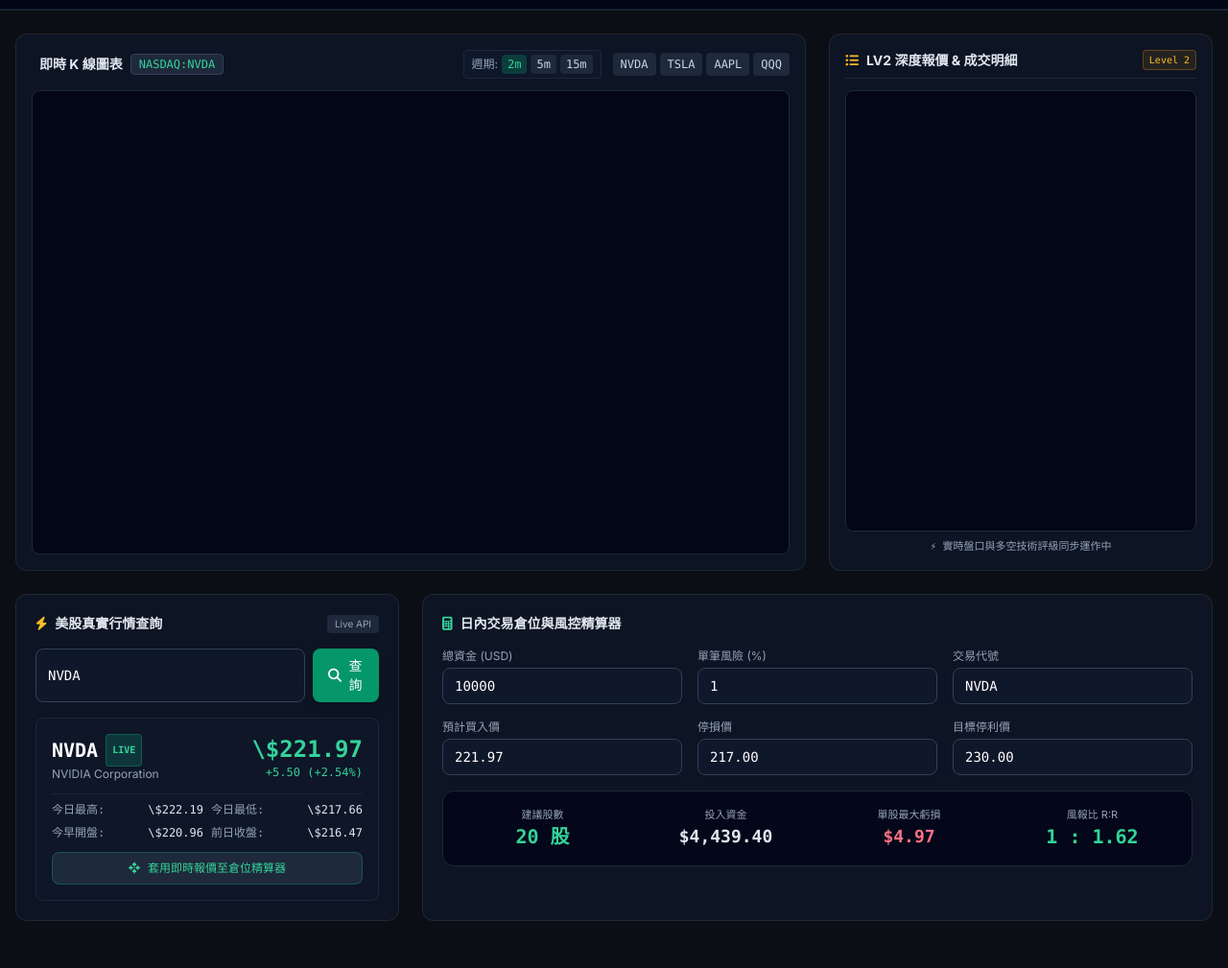
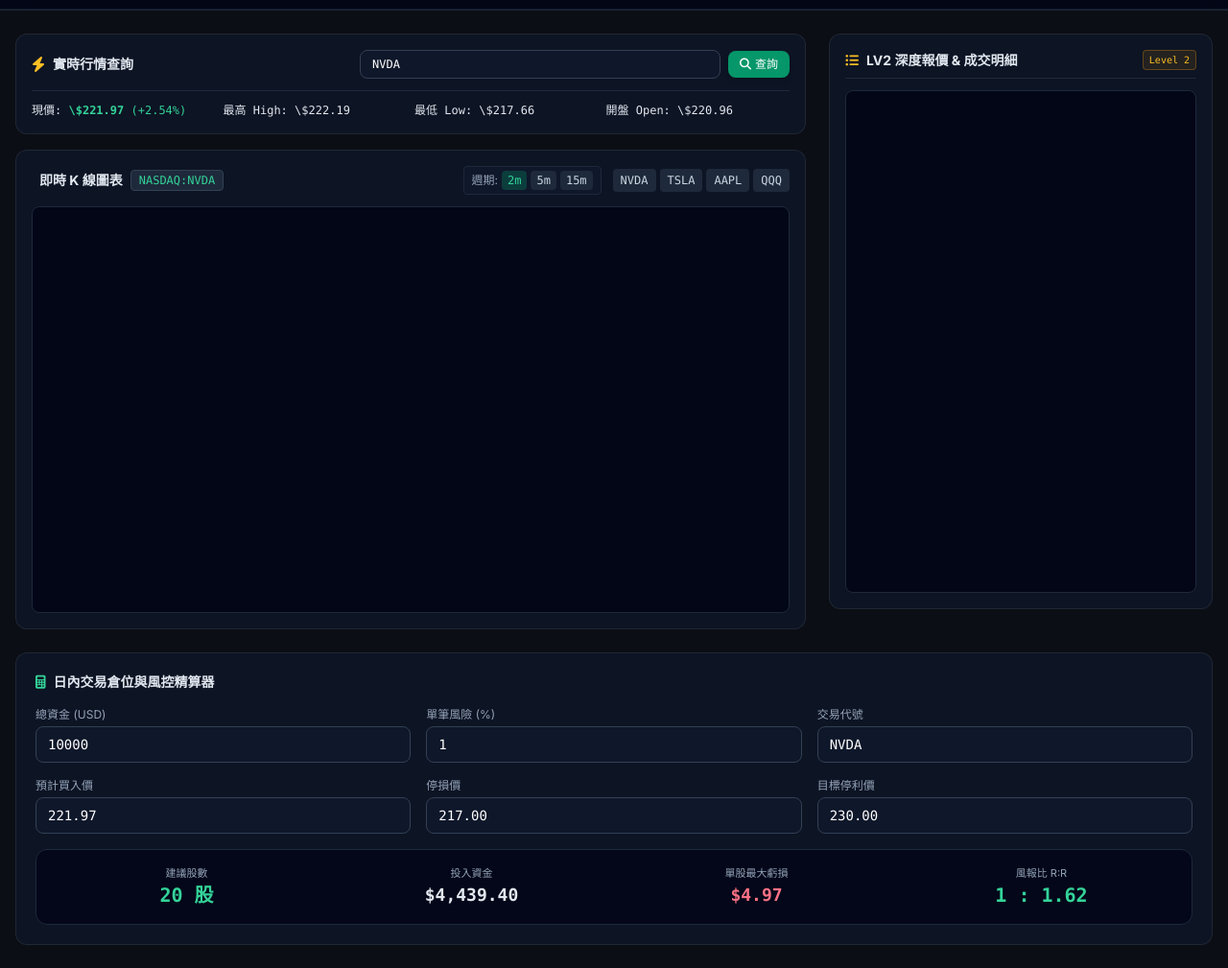
Before and after one commit to lochikeung1214-star/Day-trader, a plain HTML site: page index.html in a window 1280 px wide. Shown: the part 61-1070 px from the top of the page at 96% size. Before the commit the page ends 1045 px from the top, so only its background shows below. Drawn offline with nearby package versions, Linux system fonts and the light colour scheme; a script that the page names is missing; some icons are missing.

Commit message:
Lck index.html

```diff
--- a/index.html
+++ b/index.html
@@ -34,7 +34,7 @@
                         <h1 class="font-bold text-xl tracking-wide text-white">LCK 美股 DAY TRADE WEB</h1>
                         <span class="px-2 py-0.5 text-xs font-mono font-semibold bg-emerald-500/20 text-emerald-400 border border-emerald-500/40 rounded-full animate-pulse">REAL-TIME LIVE</span>
                     </div>
-                    <p class="text-xs text-slate-400">TradingView K線圖 (含 2m) • LV2 深度與成交明細 • 風險控管面板</p>
+                    <p class="text-xs text-slate-400">TradingView K線圖 (2m 專用) • 實時行情與風控面板</p>
                 </div>
             </div>
             <button onclick="toggleModal('apiModal')" class="px-3 py-1.5 text-xs font-medium bg-slate-800 hover:bg-slate-700 text-slate-300 rounded-lg border border-slate-700 transition flex items-center gap-1.5">
@@ -71,11 +71,38 @@
     <!-- Main Content -->
     <main class="max-w-7xl mx-auto px-4 py-6 w-full space-y-6">
 
-        <!-- Row 1: Left Chart (2 Cols) + Right LV2 & Order Book / Recent Trades (1 Col) -->
+        <!-- Row 1: Left Chart (連同 2m 切換與上方行情查詢) + Right LV2 -->
         <div class="grid grid-cols-1 lg:grid-cols-3 gap-6">
 
-            <!-- Left Chart -->
-            <div class="lg:col-span-2 glass-panel rounded-xl p-4 flex flex-col h-[560px]">
+            <!-- Left Side: Chart & Quote Bar on Top of Chart (2 Cols) -->
+            <div class="lg:col-span-2 space-y-4">
+
+                <!-- 美股真實行情查詢 (放喺 K 線圖上面) -->
+                <div class="glass-panel rounded-xl p-4">
+                    <div class="flex flex-wrap items-center justify-between gap-3">
+                        <div class="flex items-center gap-2">
+                            <i class="fa-solid fa-bolt text-amber-400"></i>
+                            <span class="font-bold text-sm text-slate-200">實時行情查詢</span>
+                        </div>
+                        <div class="flex items-center gap-2 flex-grow max-w-md">
+                            <input type="text" id="symbolInput" value="NVDA" class="w-full bg-slate-900 border border-slate-700 focus:border-emerald-500 rounded-lg px-3 py-1.5 text-xs font-mono uppercase text-white outline-none" placeholder="輸入代號">
+                            <button onclick="fetchStockQuote()" class="bg-emerald-600 hover:bg-emerald-500 text-white font-medium px-3 py-1.5 rounded-lg text-xs transition shadow-md whitespace-nowrap">
+                                <i class="fa-solid fa-magnifying-glass mr-1"></i>查詢
+                            </button>
+                        </div>
+                    </div>
+
+                    <!-- 即時報價資料列 -->
+                    <div class="mt-3 pt-3 border-t border-slate-800 grid grid-cols-2 sm:grid-cols-4 gap-2 text-xs font-mono">
+                        <div>現價: <span id="quotePrice" class="text-emerald-400 font-bold">\$221.97</span> <span id="quoteChange" class="text-emerald-400">(+2.54%)</span></div>
+                        <div>最高 High: <span id="quoteHigh" class="text-slate-200">\$222.19</span></div>
+                        <div>最低 Low: <span id="quoteLow" class="text-slate-200">\$217.66</span></div>
+                        <div>開盤 Open: <span id="quoteOpen" class="text-slate-200">\$220.96</span></div>
+                    </div>
+                </div>
+
+                <!-- 即時 K 線圖 (內含 2m 快捷按鈕) -->
+                <div class="glass-panel rounded-xl p-4 flex flex-col h-[500px]">
                     <div class="flex flex-wrap items-center justify-between gap-2 mb-3">
                         <div class="flex items-center gap-2">
                             <i class="fa-solid fa-chart-candlestick text-emerald-400"></i>
@@ -104,9 +131,10 @@
 
                     <div class="w-full flex-grow rounded-lg overflow-hidden border border-slate-800 bg-slate-950" id="tv_chart_container"></div>
                 </div>
+            </div>
 
-            <!-- Right Column: LV2 / Order Book & Recent Trades (成交明細專用嵌入) -->
-            <div class="glass-panel rounded-xl p-4 flex flex-col h-[560px]">
+            <!-- Right Column: LV2 / Order Book & Recent Trades -->
+            <div class="glass-panel rounded-xl p-4 flex flex-col h-[600px]">
                 <div class="flex items-center justify-between mb-3 border-b border-slate-800 pb-2">
                     <h2 class="font-bold text-sm text-slate-200 flex items-center gap-2">
                         <i class="fa-solid fa-list-ul text-amber-400"></i>LV2 深度報價 & 成交明細
@@ -114,7 +142,6 @@
                     <span class="text-[10px] text-amber-400 bg-amber-500/10 px-1.5 py-0.5 rounded border border-amber-500/30 font-mono">Level 2</span>
                 </div>
 
-                <!-- TradingView Mini Technical / Order Book Widget -->
                 <div class="tradingview-widget-container flex-grow w-full overflow-hidden rounded-lg bg-slate-950 border border-slate-800 relative">
                     <div class="tradingview-widget-container__widget w-full h-full"></div>
                     <script type="text/javascript" src="https://s3.tradingview.com/external-embedding/embed-widget-technical-analysis.js" async>
@@ -130,59 +157,12 @@
                     }
                     </script>
                 </div>
-                <div class="mt-2 text-[11px] text-slate-400 text-center font-mono">
-                    ⚡ 實時盤口與多空技術評級同步運作中
-                </div>
             </div>
         </div>
 
-        <!-- Row 2: Real Quote Fetcher & Position Calculator -->
-        <div class="grid grid-cols-1 lg:grid-cols-3 gap-6">
-
-            <!-- Quick API Quote Fetcher -->
-            <div class="glass-panel rounded-xl p-5 flex flex-col justify-between">
-                <div>
-                    <div class="flex items-center justify-between mb-4">
-                        <h2 class="font-bold text-sm text-slate-200 flex items-center gap-2">
-                            <i class="fa-solid fa-bolt text-amber-400"></i>美股真實行情查詢
-                        </h2>
-                        <span class="text-[10px] text-slate-400 bg-slate-800 px-2 py-0.5 rounded">Live API</span>
-                    </div>
-                    <div class="flex gap-2 mb-4">
-                        <input type="text" id="symbolInput" value="NVDA" class="w-full bg-slate-900 border border-slate-700 focus:border-emerald-500 rounded-lg px-3 py-2 text-sm font-mono uppercase text-white placeholder-slate-500 outline-none">
-                        <button onclick="fetchStockQuote()" class="bg-emerald-600 hover:bg-emerald-500 text-white font-medium px-4 py-2 rounded-lg text-sm transition flex items-center gap-1.5 shadow-lg">
-                            <i class="fa-solid fa-magnifying-glass"></i><span>查詢</span>
-                        </button>
-                    </div>
-                    <div id="quoteResultCard" class="bg-slate-900/90 border border-slate-800 rounded-lg p-4 space-y-3">
-                        <div class="flex justify-between items-start">
-                            <div>
-                                <div class="text-xl font-bold font-mono text-white flex items-center gap-2">
-                                    <span id="quoteSymbol">NVDA</span>
-                                    <span class="text-[10px] bg-emerald-500/20 text-emerald-400 px-1.5 py-0.5 rounded border border-emerald-500/30">LIVE</span>
-                                </div>
-                                <div class="text-xs text-slate-400" id="quoteName">NVIDIA Corporation</div>
-                            </div>
-                            <div class="text-right">
-                                <div class="text-2xl font-bold font-mono text-emerald-400" id="quotePrice">\$221.97</div>
-                                <div class="text-xs font-mono text-emerald-400" id="quoteChange">+5.50 (+2.54%)</div>
-                            </div>
-                        </div>
-                        <div class="grid grid-cols-2 gap-2 pt-2 border-t border-slate-800/80 text-xs font-mono">
-                            <div class="flex justify-between text-slate-400"><span>今日最高:</span><span class="text-slate-200" id="quoteHigh">\$222.19</span></div>
-                            <div class="flex justify-between text-slate-400"><span>今日最低:</span><span class="text-slate-200" id="quoteLow">\$217.66</span></div>
-                            <div class="flex justify-between text-slate-400"><span>今早開盤:</span><span class="text-slate-200" id="quoteOpen">\$220.96</span></div>
-                            <div class="flex justify-between text-slate-400"><span>前日收盤:</span><span class="text-slate-200" id="quotePrevClose">\$216.47</span></div>
-                        </div>
-                        <button onclick="applyQuoteToCalculator()" class="w-full mt-2 bg-slate-800 hover:bg-slate-700 text-emerald-400 border border-emerald-500/30 font-medium py-2 rounded-lg text-xs transition flex items-center justify-center gap-2">
-                            <i class="fa-solid fa-arrows-to-dot"></i><span>套用即時報價至倉位精算器</span>
-                        </button>
-                    </div>
-                </div>
-            </div>
-
-            <!-- Position Calculator -->
-            <div class="lg:col-span-2 glass-panel rounded-xl p-5">
+        <!-- Row 2: Position Calculator -->
+        <div class="grid grid-cols-1 gap-6">
+            <div class="glass-panel rounded-xl p-5">
                 <h2 class="font-bold text-sm text-slate-200 mb-4"><i class="fa-solid fa-calculator text-emerald-400 mr-2"></i>日內交易倉位與風控精算器</h2>
                 <div class="grid grid-cols-1 md:grid-cols-3 gap-4 mb-4">
                     <div><label class="block text-xs text-slate-400 mb-1">總資金 (USD)</label><input type="number" id="accountSize" value="10000" class="w-full bg-slate-900 border border-slate-700 rounded-lg px-3 py-2 text-sm font-mono text-white outline-none"></div>
@@ -201,13 +181,11 @@
                     <div><div class="text-[11px] text-slate-400">風報比 R:R</div><div class="text-xl font-bold font-mono text-emerald-400" id="calcRR">1 : 1.61</div></div>
                 </div>
             </div>
-
         </div>
     </main>
 
     <!-- JavaScript Logic -->
     <script>
-        let currentQuoteData = null;
         let currentSymbol = 'NASDAQ:NVDA';
         let currentInterval = '2'; // 預設 2 分鐘圖
 
@@ -260,17 +238,14 @@
                 const data = await response.json();
 
                 if(data && data.c && data.c !== 0) {
-                    currentQuoteData = { symbol, price: data.c, high: data.h, low: data.l, open: data.o, prevClose: data.pc };
-                    document.getElementById('quoteSymbol').innerText = symbol;
                     document.getElementById('quotePrice').innerText = `$${data.c.toFixed(2)}`;
                     const isPositive = data.d >= 0;
                     const changeElem = document.getElementById('quoteChange');
-                    changeElem.innerText = `${isPositive ? '+' : ''}${data.d.toFixed(2)} (${isPositive ? '+' : ''}${data.dp.toFixed(2)}%)`;
-                    changeElem.className = `text-xs font-mono ${isPositive ? 'text-emerald-400' : 'text-rose-400'}`;
+                    changeElem.innerText = `${isPositive ? '+' : ''}${data.dp.toFixed(2)}%`;
+                    changeElem.className = isPositive ? 'text-emerald-400' : 'text-rose-400';
                     document.getElementById('quoteHigh').innerText = `$${data.h.toFixed(2)}`;
                     document.getElementById('quoteLow').innerText = `$${data.l.toFixed(2)}`;
                     document.getElementById('quoteOpen').innerText = `$${data.o.toFixed(2)}`;
-                    document.getElementById('quotePrevClose').innerText = `$${data.pc.toFixed(2)}`;
                     document.getElementById('tradeTicker').value = symbol;
                     document.getElementById('entryPrice').value = data.c.toFixed(2);
                     calculatePosition();
```
Lines whose indentation alone changed are shown as unchanged.
